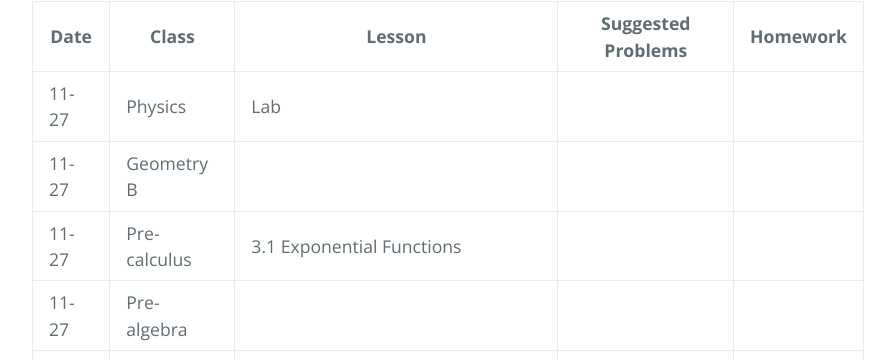
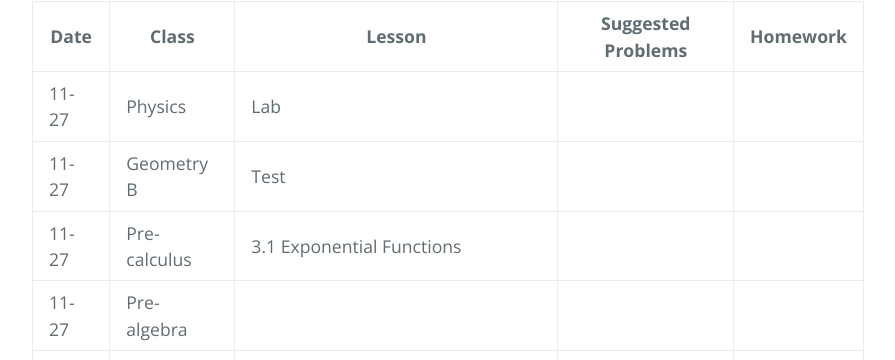
Before and after one commit to gpayoo/gpayoo, a Jekyll site: the page built from index.md, in a window 1280 px wide and 900 px high, scrolled down 471 px. Shown: the part 96-456 px from the top of the window, without its empty margins (192-1087 px from the left). Built offline with Jekyll 4.4.1, drawn with Linux system fonts in a browser that asks for light colours; our own code applies the rules of GitHub Pages for plain Markdown files.

Commit message:
Update index.md

```diff
--- a/index.md
+++ b/index.md
@@ -11,7 +11,7 @@ layout: default
 | Date | Class | Lesson | Suggested Problems | Homework |
 | ---- | ----- | ------ | -------- | ---
 | 11-27 | Physics |  Lab | |
-| 11-27 | Geometry B |  | |
+| 11-27 | Geometry B | Test | |
 | 11-27 | Pre-calculus | 3.1 Exponential Functions   | |
 | 11-27 | Pre-algebra |   | |
 | 11-27 | ESL Science | |  |
```
